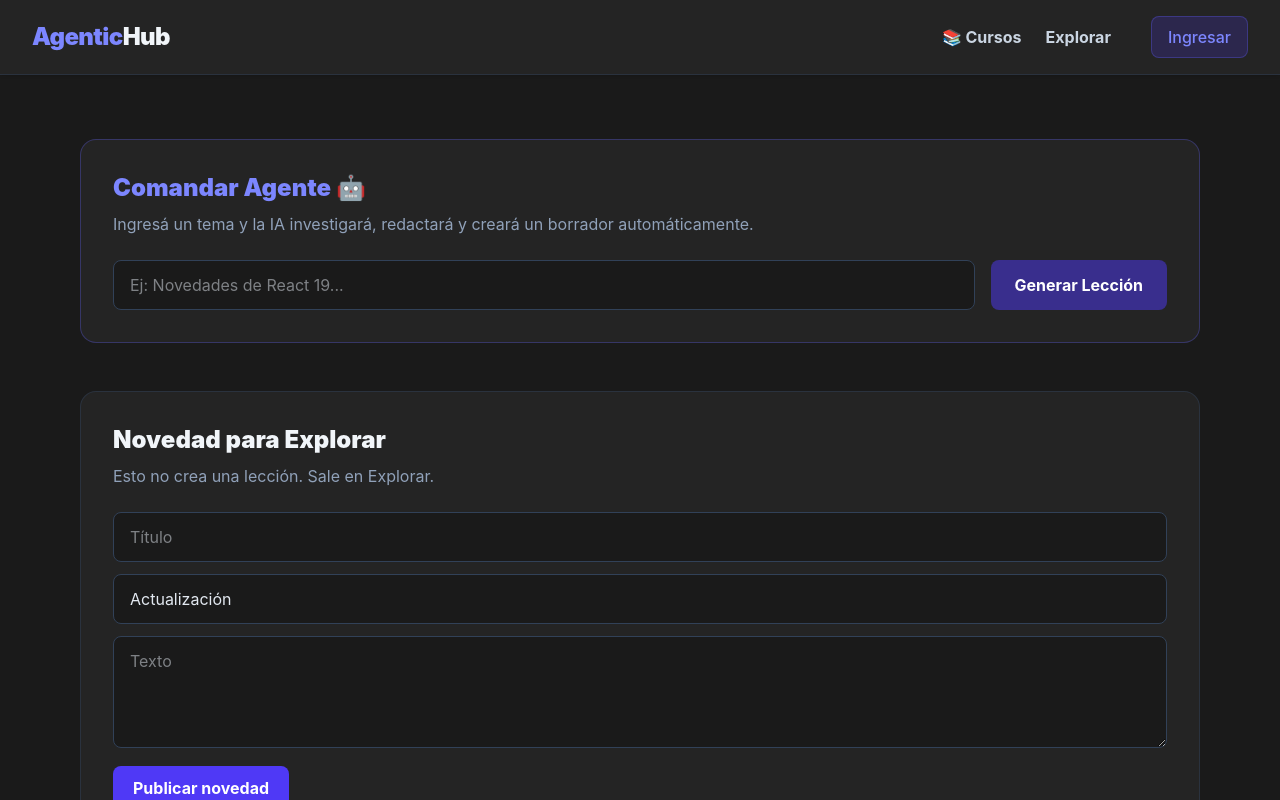
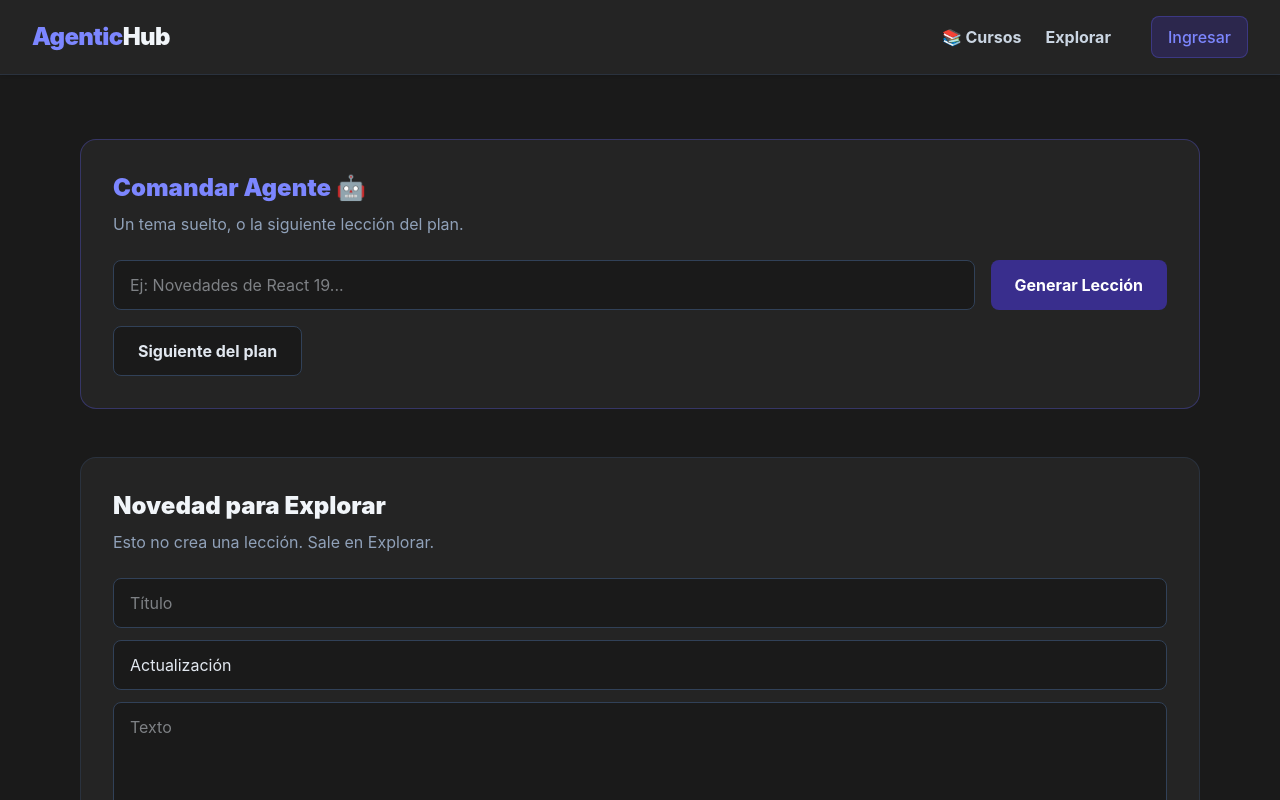
Before and after one commit to Gabyresina15/AgenticHub, a React app in the folder frontend/: page /admin in a window 1280 px wide. Shown: the top 800 px of the page. Built offline with nearby package versions, Linux system fonts and the light colour scheme; no server answers; the HTML template or start-up script is replaced by a standard one.

Commit message:
El plan se pide desde el panel admin.

```diff
--- a/frontend/src/components/AdminPanel.jsx
+++ b/frontend/src/components/AdminPanel.jsx
@@ -5,6 +5,7 @@ export default function AdminPanel() {
   const [loading, setLoading] = useState(true);
   const [topic, setTopic] = useState('');
   const [isAgentWorking, setIsAgentWorking] = useState(false);
+  const [agentError, setAgentError] = useState('');
   const [courses, setCourses] = useState([]);
   const [lessons, setLessons] = useState([]);
   const [selectedCourseId, setSelectedCourseId] = useState('');
@@ -131,19 +132,39 @@ export default function AdminPanel() {
     if (!topic.trim()) return;
 
     setIsAgentWorking(true);
+    setAgentError('');
     try {
       const res = await fetch('/api/agent/research', {
         method: 'POST',
         headers: { 'Content-Type': 'application/json' },
+        credentials: 'include',
         body: JSON.stringify({ topic })
       });
+      const data = await res.json();
+      if (!res.ok) throw new Error(data.data?.message || 'No se pudo generar');
+      setTopic('');
+      fetchDrafts();
+    } catch (error) {
+      setAgentError(error.message);
+    } finally {
+      setIsAgentWorking(false);
+    }
+  };
 
-      if (res.ok) {
-        setTopic('');
-        fetchDrafts();
-      }
+  const handleNextPlan = async () => {
+    setIsAgentWorking(true);
+    setAgentError('');
+    try {
+      const res = await fetch('/api/agent/plan/next', {
+        method: 'POST',
+        credentials: 'include',
+      });
+      const data = await res.json();
+      if (!res.ok) throw new Error(data.data?.message || 'No se pudo generar');
+      fetchCoursesAndLessons();
+      fetchDrafts();
     } catch (error) {
-      console.error("Error al iniciar investigación:", error);
+      setAgentError(error.message);
     } finally {
       setIsAgentWorking(false);
     }
@@ -461,7 +482,8 @@ export default function AdminPanel() {
       {/* Sección del Agente */}
       <div className="bg-[#242424] p-8 rounded-2xl border border-indigo-500/30">
         <h2 className="text-2xl font-black text-indigo-400 mb-2">Comandar Agente 🤖</h2>
-        <p className="text-slate-400 mb-6">Ingresá un tema y la IA investigará, redactará y creará un borrador automáticamente.</p>
+        <p className="text-slate-400 mb-6">Un tema suelto, o la siguiente lección del plan.</p>
+        {agentError && <p className="text-rose-300 text-sm mb-4 break-all">{agentError}</p>}
 
         <form onSubmit={handleResearch} className="flex gap-4">
           <input
@@ -480,6 +502,14 @@ export default function AdminPanel() {
             {isAgentWorking ? 'Investigando...' : 'Generar Lección'}
           </button>
         </form>
+        <button
+          type="button"
+          onClick={handleNextPlan}
+          disabled={isAgentWorking}
+          className="mt-4 bg-[#1a1a1a] text-slate-200 border border-slate-700 px-6 py-3 rounded-lg font-bold hover:border-indigo-500 disabled:opacity-50"
+        >
+          {isAgentWorking ? 'Generando...' : 'Siguiente del plan'}
+        </button>
       </div>
 
       <div className="bg-[#242424] p-8 rounded-2xl border border-slate-700/50">
```
